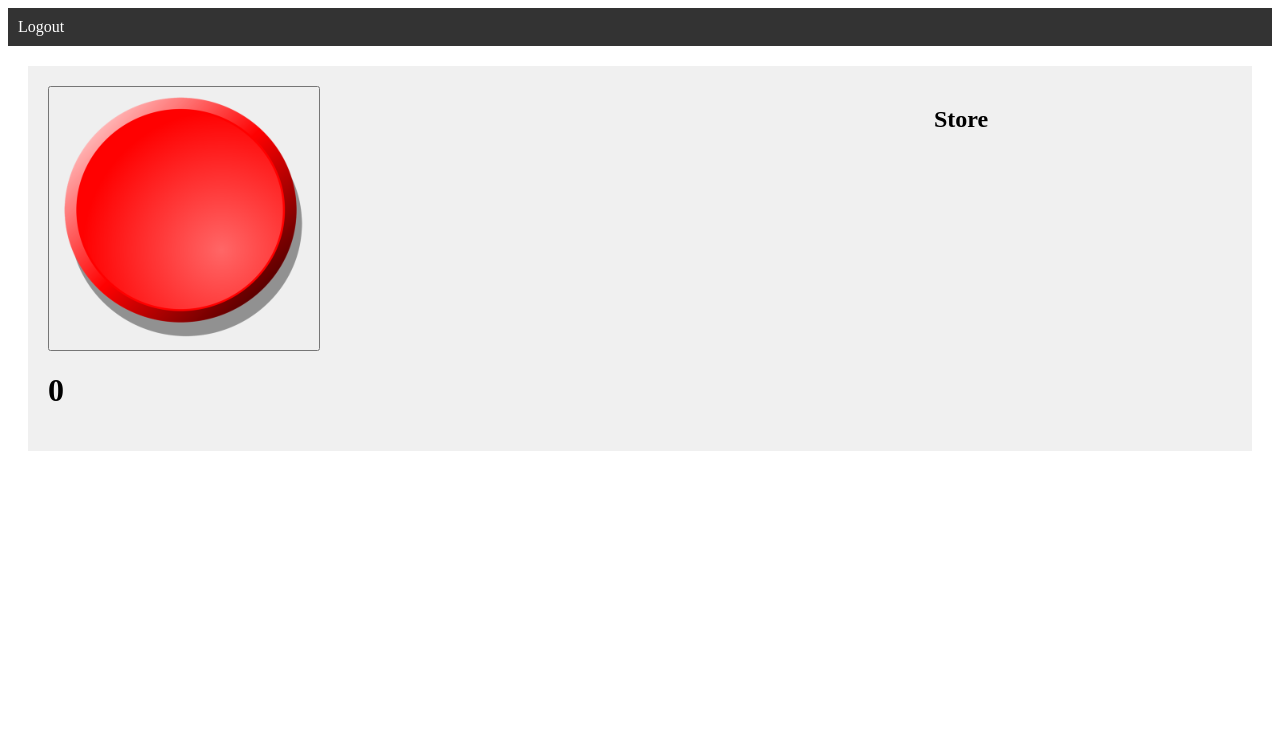
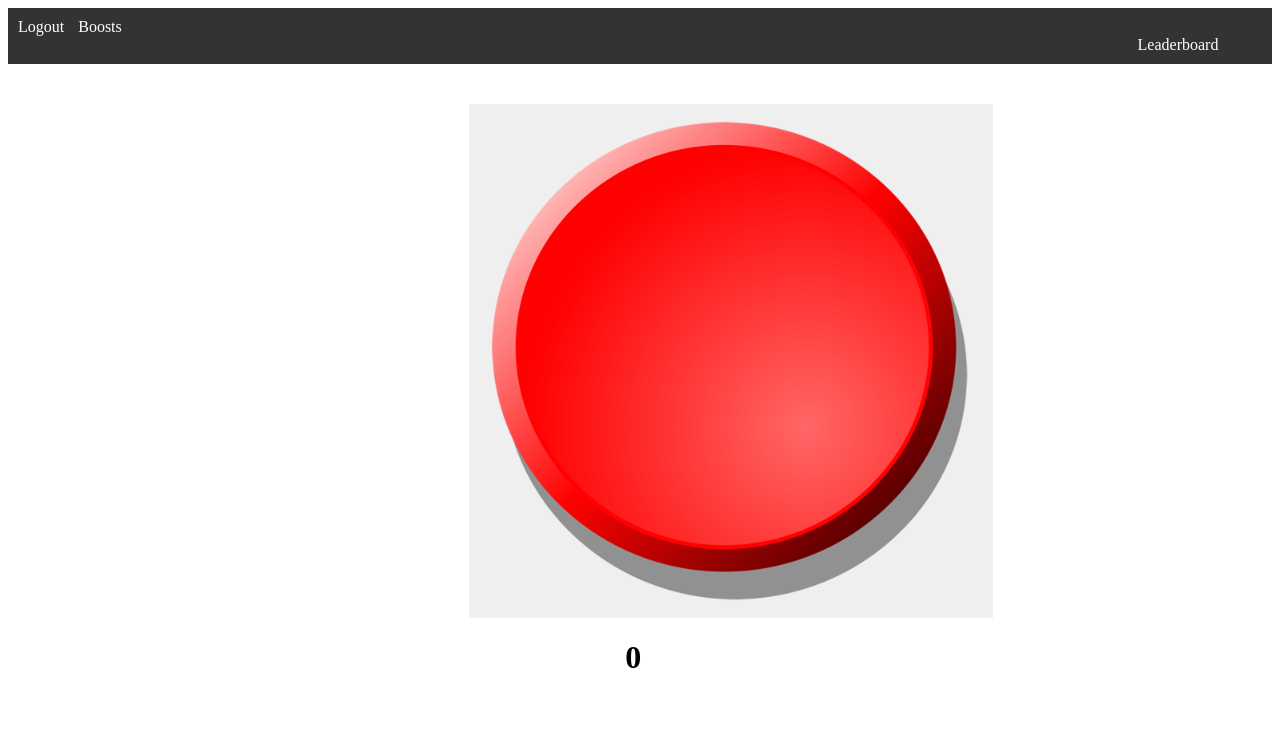
Before and after one commit to ilyaDyb/application, a Django app: page / in a window 1280 px wide. Shown: the top 737 px of the page. Run offline with Django 4.2, Linux system fonts and the light colour scheme; the visitor is signed in with stand-in values (Sample User, id 1); data comes from the database, SQL or seed files in the repository.

Commit message:
Изменение интерфейса. Подготовка к созданию нового приложения boosts.

```diff
--- a/main/templates/main/main.html
+++ b/main/templates/main/main.html
@@ -19,8 +19,9 @@
             {% endif %}
             {% if request.user.is_authenticated %}
                 <li><a href="{% url "user:logout" %}">Logout</a></li>
+                <li><a href="#">Boosts</a></li>
             {% endif %}
-            {% comment %} <li><a href="#">Table of leaders</a></li> В ближайшем будущем{% endcomment %}
+            <li><a href="#" style="margin-left:90%;">Leaderboard</a></li>
         </ul>
     </nav>
 
@@ -29,8 +30,8 @@
         <!-- Левая половина экрана для игры -->
         <div class="game-area">
             {% if request.user.is_authenticated %}
-            <button id="clicker_button">
-                <img src="{% static "main/images/button_for_click.png" %}" alt="" width="256" height="256">
+            <button id="clicker_button" style="display:flex; border:none; outline: none;">
+                <img src="{% static "main/images/button_for_click.png" %}" alt="button" width="512" height="512" style="pointer-events: none;">
             </button>
             {% csrf_token %}
             <h1 id="score">{{ user.score }}</h1>
@@ -40,10 +41,6 @@
 
         </div>
 
-        <!-- Правая половина экрана для внутриигрового магазина -->
-        <div class="store">
-            <h2>Store</h2>
-        </div>
     </div>
 </body>
 </html>
--- a/main/urls.py
+++ b/main/urls.py
@@ -7,4 +7,5 @@ urlpatterns = [
     path("", view=views.index, name="index"),
     path("save-value/", view=views.save_value, name="save_value"),
     path("delete-data-from-cache/", view=views.delete_data_from_cache, name="delete_data_from_cache"),
+    path("leaderboard/", view=views.leaderboard, name="leaderboard"),
 ]
--- a/main/views.py
+++ b/main/views.py
@@ -53,3 +53,10 @@ def delete_data_from_cache(request):
             return JsonResponse({"error": "No data found in cache"}, status=400)
     else:
         return JsonResponse({"error": "Invalid request method"}, status=405)
+
+def leaderboard(request):
+    ...
+
+
+def boosts(request):
+    ...
--- a/static/main/script.js
+++ b/static/main/script.js
@@ -1,5 +1,4 @@
 $(document).on("click", "#clicker_button", function(e){
-    e.preventDefault();
     var score = $("#score");
     var currentValue = parseInt(score.text());
 
--- a/static/main/style.css
+++ b/static/main/style.css
@@ -24,21 +24,27 @@
 /* Стили для области игры */
 .game-container {
     display: flex;
-    justify-content: space-between;
+    justify-content: center;
     padding: 20px;
 }
 
 /* Стили для левой половины экрана (игровой области) */
 .game-area {
-    width: 50%;
-    background-color: #f0f0f0;
+    width: 40%;
+    background-color: #ffffff;
     padding: 20px;
 }
 
+#clicker_button {
+    margin-left: 15%;
+}
+
+#clicker_button:hover {
+    cursor: pointer;
+}
+
+#score {
+    margin-left: 47%;
+}
+
 /* Стили для правой половины экрана (магазина) */
-.store {
-    width: 45%;
-    background-color: #f0f0f0;
-    padding: 20px;
-    text-align: center;
-}
```
